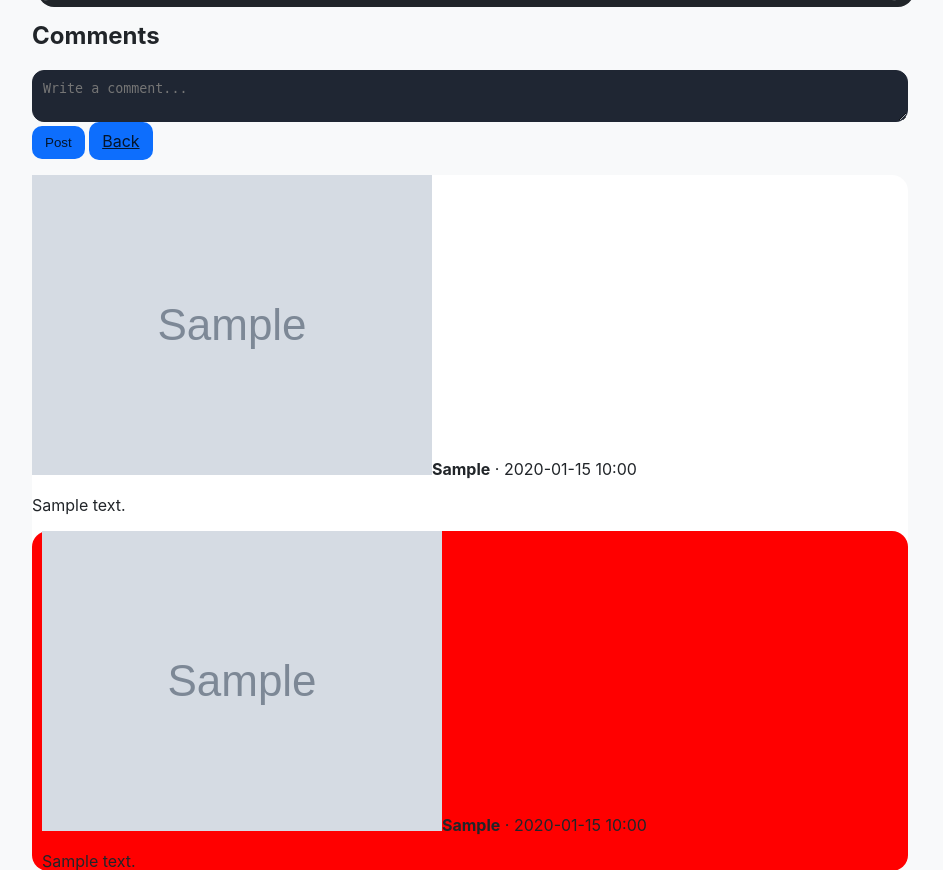
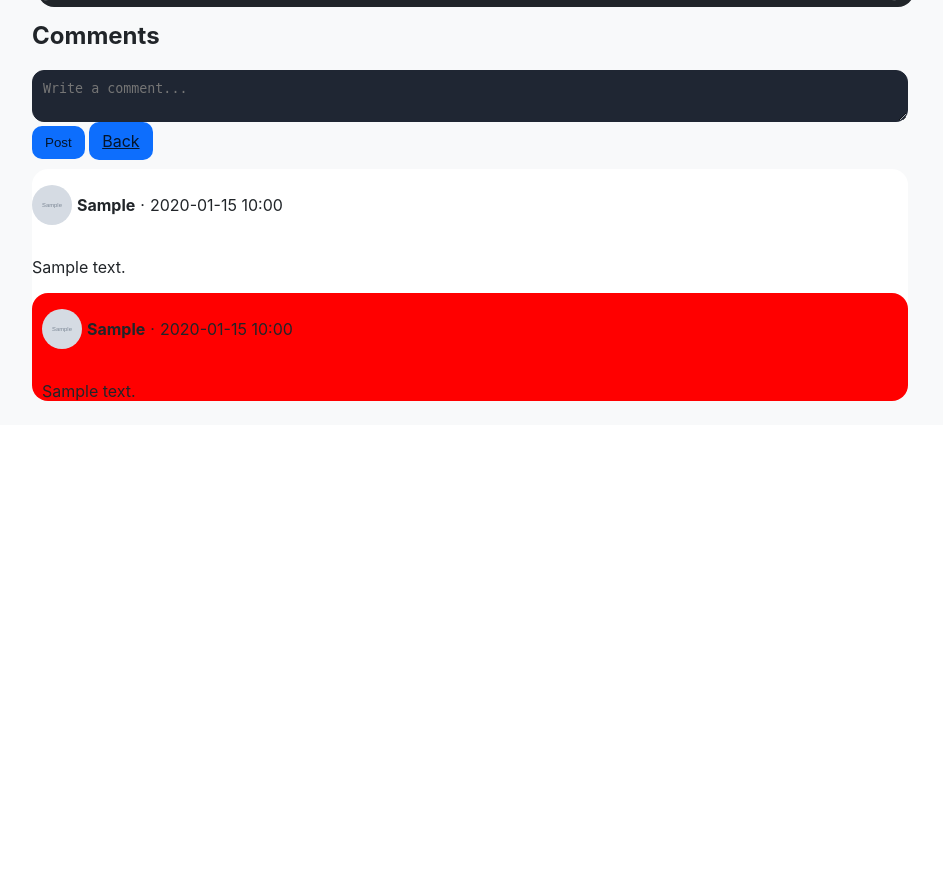
Before and after one commit to HeadlineToday/accb, a Flask app: template templates/comments.html in a window 1280 px wide. Shown: the part 832-1702 px from the top of the page, without its empty margins (170-1113 px from the left). After the commit the page ends 1233 px from the top, so only its background shows below. Run offline with Flask 3, Linux system fonts and the light colour scheme; the template is opened without the code that fills it: most values are stand-ins (such as "Sample title", 1, 10 or a date in 2020); grey boxes marked "Sample" are stand-in pictures; a database or web service that is not in the repository returns one stand-in record (values such as "Sample title").

Commit message:
Update comments.html

```diff
--- a/templates/comments.html
+++ b/templates/comments.html
@@ -28,7 +28,7 @@
   <!-- Render comments (only one level of replies) -->
   {% for c in comments %}
     <div class="comment">
-      <p><img src="{{ c.avatar_url }}" alt="avatar"><b>{{ c.anonymous_tag }}</b> · <span class="time">{{ c.created_at.strftime('%Y-%m-%d %H:%M') }}</span></p>
+      <p class="commentp" ><img src="{{ c.avatar_url }}" alt="avatar" class="commentavt"><b>{{ c.anonymous_tag }}</b> · <span class="time">{{ c.created_at.strftime('%Y-%m-%d %H:%M') }}</span></p>
       <p>{{ c.text }}</p>
 
       <!-- Reply form (only for main comments) -->
@@ -45,7 +45,7 @@
         <div class="replies">
           {% for r in c.replies %}
             <div class="reply">
-              <p><img src="{{ r.avatar_url }}" alt="avatar"><b>{{ r.anonymous_tag }}</b> · <span class="time">{{ r.created_at.strftime('%Y-%m-%d %H:%M') }}</span></p>
+              <p class="replyp" ><img src="{{ r.avatar_url }}" alt="avatar" class="replyavt"><b>{{ r.anonymous_tag }}</b> · <span class="time">{{ r.created_at.strftime('%Y-%m-%d %H:%M') }}</span></p>
               <p>{{ r.text }}</p>
               <!-- 🔒 No reply form here -->
             </div>
```
